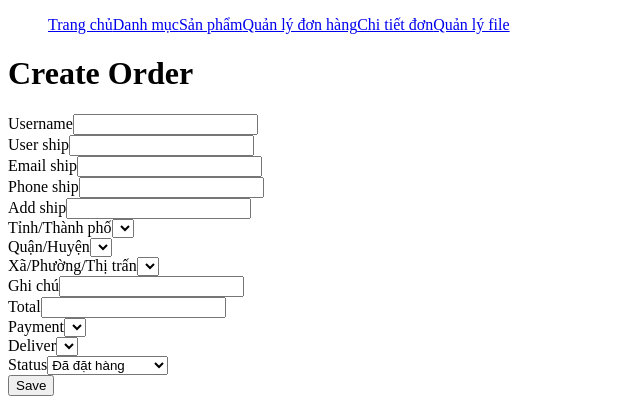
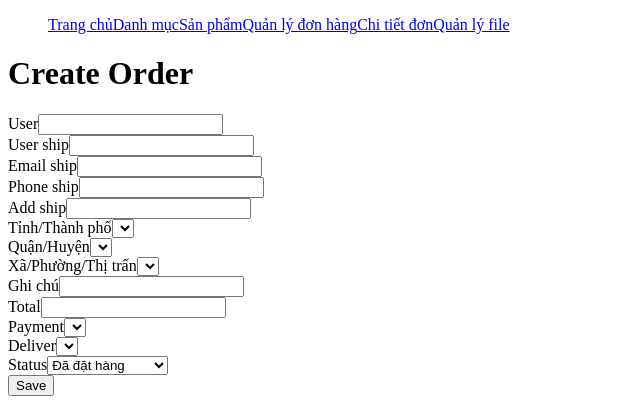
Before and after one commit to sonfit/5, a Yii app: template backend/views/order/create.php in a window 1280 px wide. Shown: the top 400 px of the page, without its empty margins (0-640 px from the left). Run offline with PHP 8.4 and a stand-in for Yii, Linux system fonts and the light colour scheme; the template is opened without the code that fills it, so the values that code supplies are empty; form fields are guessed from the names that the template uses; some libraries are stand-ins or nearby versions.

Commit message:
username

```diff
--- a/backend/views/order/_form.php
+++ b/backend/views/order/_form.php
@@ -14,7 +14,7 @@ use yii\widgets\ActiveForm;
 
     <?php $form = ActiveForm::begin(); ?>
 
-    <?= $form->field($model, 'username')->textInput() ?>
+    <?= $form->field($model, 'user_id')->textInput() ?>
 
     <?= $form->field($model, 'user_ship')->textInput(['maxlength' => true]) ?>
 
```
